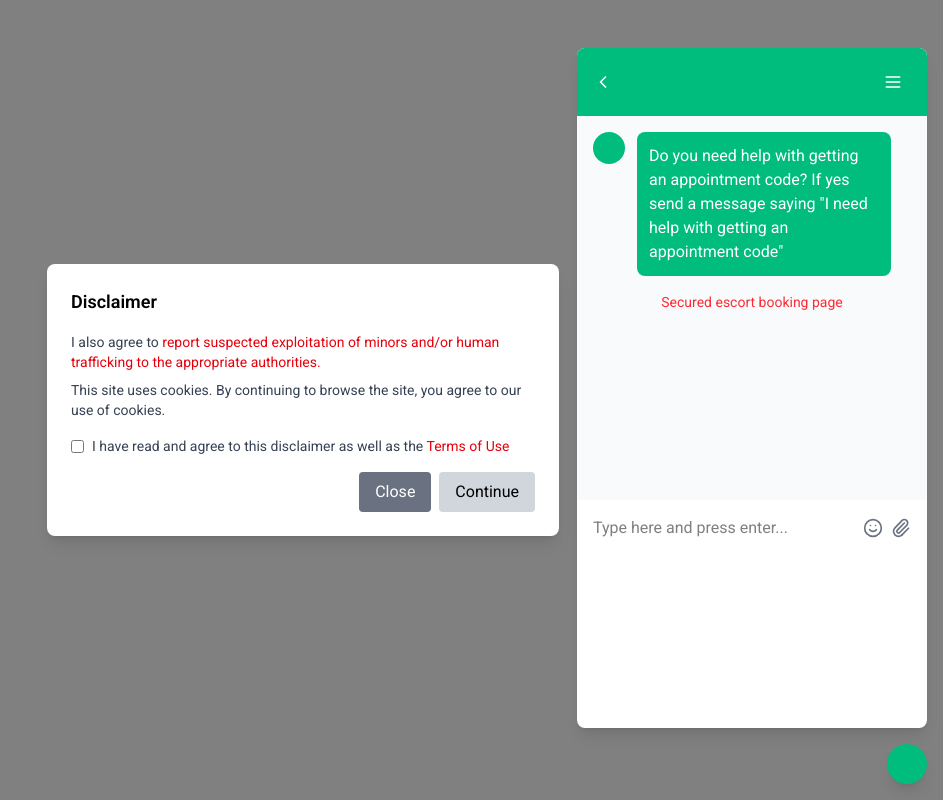
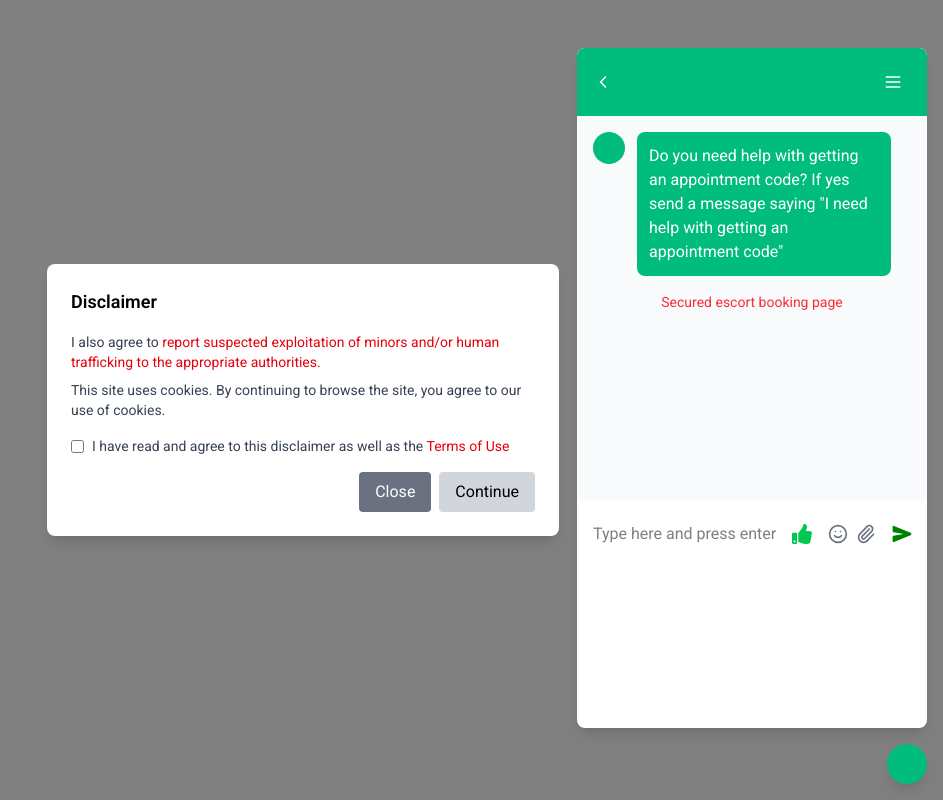
Before and after one commit to 0xidennis/Datingapp, a React (Vite) app: page / in a window 1280 px wide. Both pictures are taken after a click on the button 1244 px from the left and 764 px from the top of the page. Shown: the top 800 px of the page, without its empty margins (337-1280 px from the left). Built offline with nearby package versions, Linux system fonts and the light colour scheme.

Commit message:
first commit

```diff
--- a/package.json
+++ b/package.json
@@ -15,6 +15,7 @@
     "lucide-react": "^0.475.0",
     "react": "^19.0.0",
     "react-dom": "^19.0.0",
+    "react-icons": "^5.5.0",
     "react-router-dom": "^7.1.5",
     "tailwind-variants": "^0.3.1",
     "tailwindcss": "^4.0.6"
--- a/src/Component/Chatwiget/Chat.jsx
+++ b/src/Component/Chatwiget/Chat.jsx
@@ -1,5 +1,7 @@
 import React, { useState } from "react";
 import { ChevronLeft, Menu, Paperclip, Smile } from "lucide-react"
+import { IoSend } from "react-icons/io5";
+import { FaThumbsUp, FaThumbsDown } from "react-icons/fa";
 
 const Chat = () => {
     const [isOpen, setIsOpen] = useState(false);
@@ -50,12 +52,22 @@ const Chat = () => {
     <div className="p-4 bg-white ">
       <div className="flex items-center gap-2">
         <input placeholder="Type here and press enter..." className="flex-1" />
+        {/* <button className="p-2 rounded hover:bg-gray-200" aria-label="Thumbs Down">
+  <FaThumbsDown className="h-5 w-5 text-red-500 " />
+</button> */}
+        <button className="p-2 rounded hover:bg-gray-200" aria-label="Thumbs Up">
+  <FaThumbsUp className="h-5 w-5 text-green-500" />
+</button>
         <button variant="ghost" size="icon">
           <Smile className="h-5 w-5 text-gray-500" />
         </button>
         <button variant="ghost" size="icon">
           <Paperclip className="h-5 w-5 text-gray-500" />
         </button>
+
+<button className="p-2  text-[green] rounded hover:bg-blue-600" aria-label="Send message">
+  <IoSend className="h-5 w-5" />
+</button>
       </div>
 
     </div>
```
Also changed, not shown: 1 other file (tests, documents, lock files or other folders).
